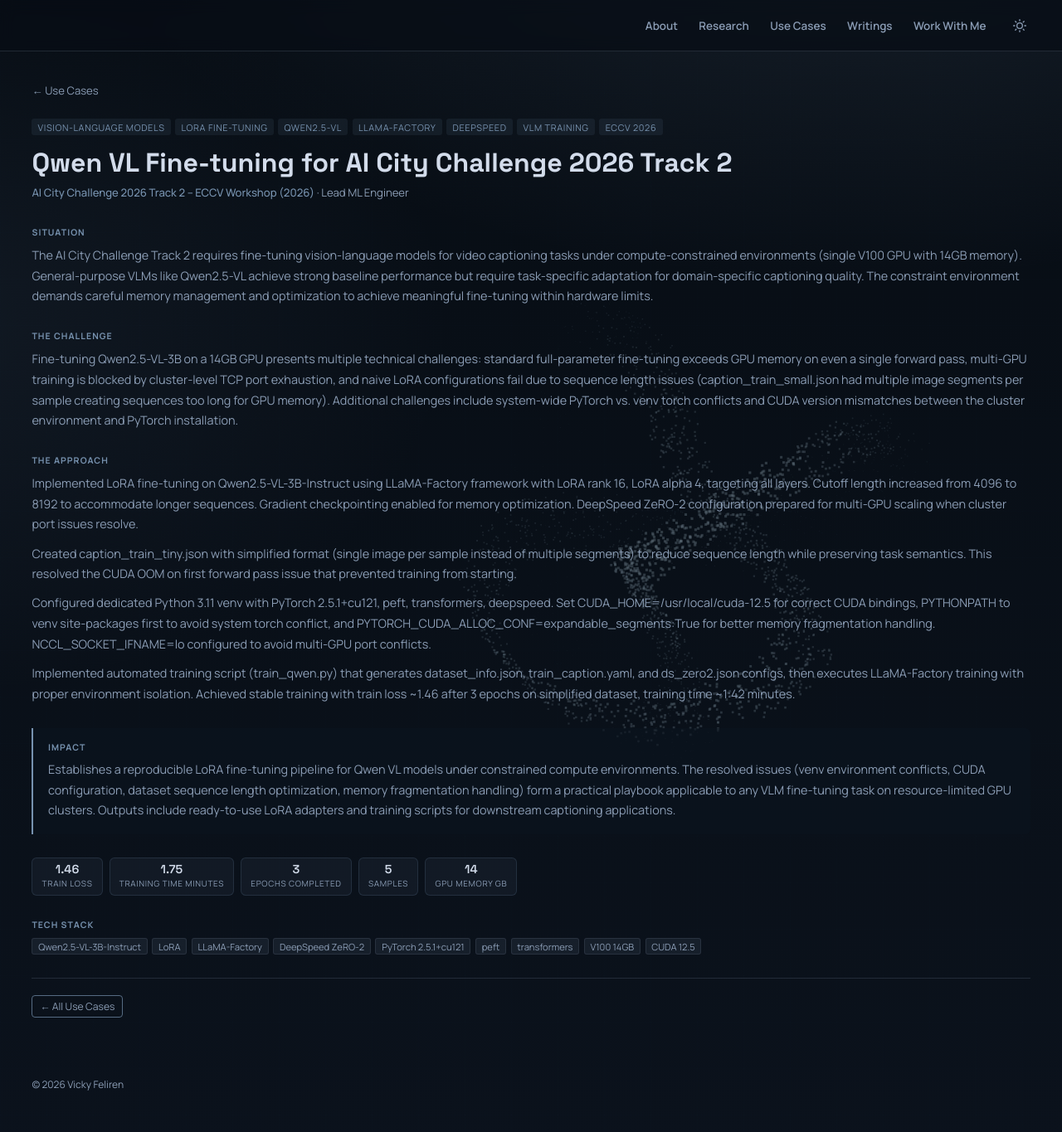
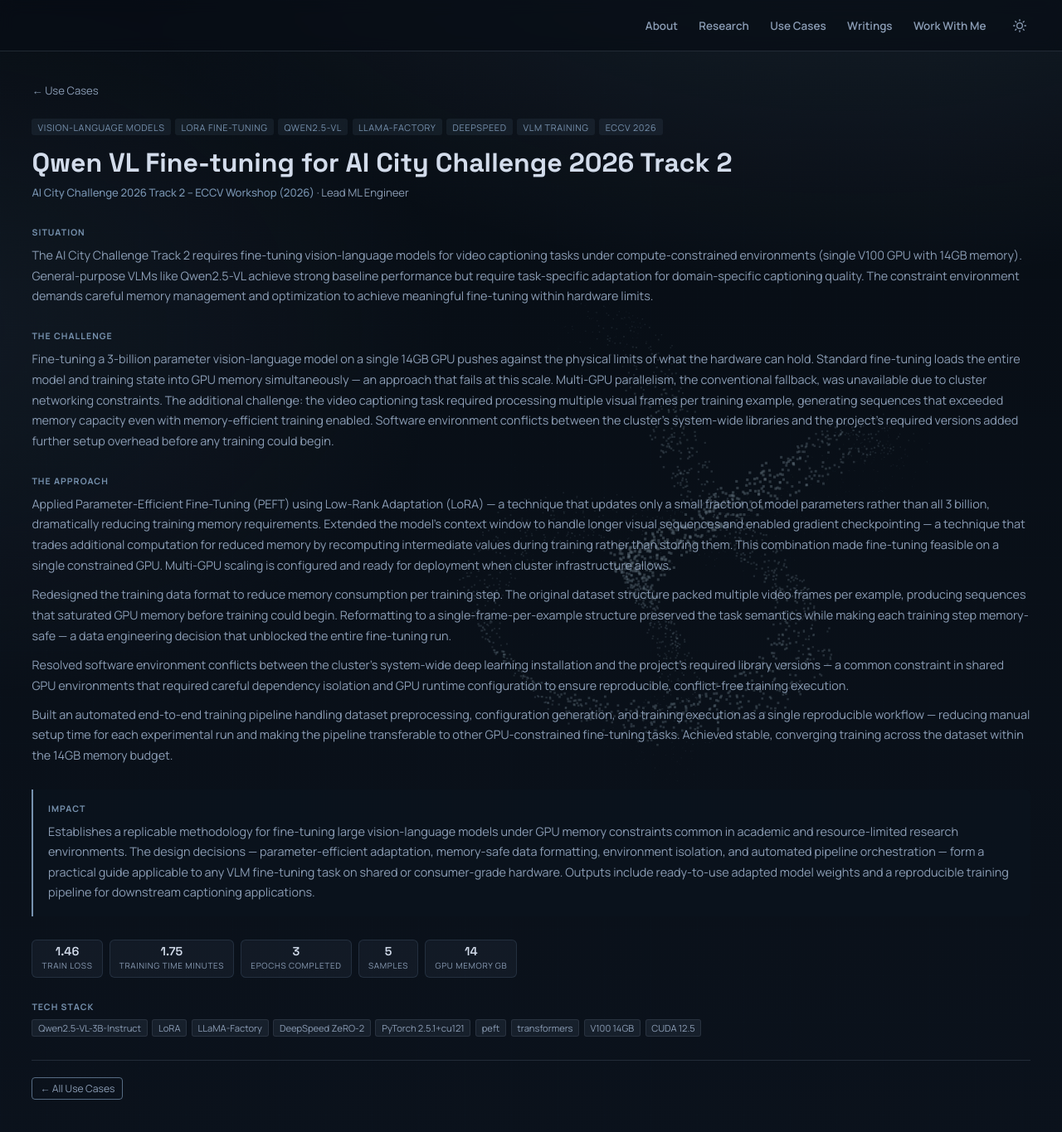
Before and after one commit to Feliren88/feliren88.github.io, a Jekyll site: the page built from _pages/usecases/eccv-workshop-qwen-vl.md, in a window 1280 px wide and 1400 px high. Shown: the top 1365 px of the window at 83% size. Built offline with Jekyll 4.4.1, drawn with Linux system fonts in a browser that asks for light colours.

Commit message:
Rewrite use case narratives for broad readability
Remove internal filenames, CLI flags, env vars, config keys, and
math notation from situation/complication/resolution/impact prose.
Rewrites targeted at academics, HR, and C-level readers.

Co-Authored-By: Claude Sonnet 4.6 <noreply@anthropic.com>

```diff
--- a/_data/usecases.yml
+++ b/_data/usecases.yml
@@ -442,12 +442,12 @@ usecases:
         experience, not from web retrieval.
       pipeline: >
         Designed and implemented the data quality pipeline: annotation guideline
-        authoring, multi-stage review protocol (automated + human-in-the-loop),
-        image deduplication at scale (1.28M-image corpus using pHash benchmarked
-        against CLIP-ViT, SigLIP, and Nomic Embed Vision with 50-pair human
-        evaluation), language validation, and cultural accuracy review. Contributed
-        to 10,000+ final image-question pairs across 11 languages and diverse
-        cultural domains.
+        authoring, multi-stage review protocol combining automated filtering with
+        human-in-the-loop validation, large-scale image deduplication across the
+        full candidate corpus (comparing multiple similarity methods against a
+        human-validated reference set to select the most reliable approach),
+        language validation, and cultural accuracy review. Contributed to 10,000+
+        final image-question pairs across 11 languages and diverse cultural domains.
       findings: >
         Benchmark exposes systematic blind spots in GPT-4V, Gemini, and Claude
         on culturally situated visual reasoning -- quantifying the gap that
@@ -521,14 +521,16 @@ usecases:
         (2) region-specific fine-tuning with targeted cultural datasets,
         (3) evaluation scaffolds for measuring cultural correctness systematically.
       diffusion_arm: >
-        Led the generative model arm for ECCV 2026 (SEA-SDXL). Fine-tuned
-        SDXL UNet (batch 32, LR 1e-5, 4 epochs, VAE encoder frozen to preserve
-        perceptual quality). Designed GG-EZ linear weight-merging variants at
-        25% and 50% interpolation ratios between base SDXL and the fine-tuned
-        regional checkpoint. Human evaluation (1.569 vs 1.491 baseline on
-        cultural correctness) confirmed improvement while retaining 98%+ global
-        DPG-Bench performance -- validating the key design bet that regional
-        specialization and global quality are not zero-sum.
+        Led the image generation arm of the project. Fine-tuned the image
+        generation model on curated Southeast Asian visual data, then designed
+        a linear model merging strategy — blending the original general-purpose
+        model weights with the regionally adapted version at different mixing
+        ratios — to control the tradeoff between cultural specificity and global
+        image quality. Human evaluation by regional annotators confirmed cultural
+        correctness improvement (1.569 vs. 1.491 baseline) while automated
+        benchmarking confirmed 98%+ retention of global generation quality,
+        validating the core hypothesis that regional specialization and global
+        capability are not zero-sum.
       evaluation: >
         Human evaluation protocol with regional annotators for cultural
         correctness scoring; automated DPG-Bench for global generation quality.
@@ -1428,40 +1430,49 @@ usecases:
       within hardware limits.
 
     complication: >
-      Fine-tuning Qwen2.5-VL-3B on a 14GB GPU presents multiple technical
-      challenges: standard full-parameter fine-tuning exceeds GPU memory on
-      even a single forward pass, multi-GPU training is blocked by cluster-level
-      TCP port exhaustion, and naive LoRA configurations fail due to sequence
-      length issues (caption_train_small.json had multiple image segments per
-      sample creating sequences too long for GPU memory). Additional challenges
-      include system-wide PyTorch vs. venv torch conflicts and CUDA version
-      mismatches between the cluster environment and PyTorch installation.
+      Fine-tuning a 3-billion parameter vision-language model on a single 14GB
+      GPU pushes against the physical limits of what the hardware can hold.
+      Standard fine-tuning loads the entire model and training state into GPU
+      memory simultaneously — an approach that fails at this scale. Multi-GPU
+      parallelism, the conventional fallback, was unavailable due to cluster
+      networking constraints. The additional challenge: the video captioning task
+      required processing multiple visual frames per training example, generating
+      sequences that exceeded memory capacity even with memory-efficient training
+      enabled. Software environment conflicts between the cluster's system-wide
+      libraries and the project's required versions added further setup overhead
+      before any training could begin.
 
     resolution:
       architecture: >
-        Implemented LoRA fine-tuning on Qwen2.5-VL-3B-Instruct using LLaMA-Factory
-        framework with LoRA rank 16, LoRA alpha 4, targeting all layers. Cutoff
-        length increased from 4096 to 8192 to accommodate longer sequences.
-        Gradient checkpointing enabled for memory optimization. DeepSpeed ZeRO-2
-        configuration prepared for multi-GPU scaling when cluster port issues resolve.
+        Applied Parameter-Efficient Fine-Tuning (PEFT) using Low-Rank Adaptation
+        (LoRA) — a technique that updates only a small fraction of model parameters
+        rather than all 3 billion, dramatically reducing training memory requirements.
+        Extended the model's context window to handle longer visual sequences and
+        enabled gradient checkpointing — a technique that trades additional
+        computation for reduced memory by recomputing intermediate values during
+        training rather than storing them. This combination made fine-tuning feasible
+        on a single constrained GPU. Multi-GPU scaling is configured and ready for
+        deployment when cluster infrastructure allows.
       dataset_optimization: >
-        Created caption_train_tiny.json with simplified format (single image per
-        sample instead of multiple segments) to reduce sequence length while
-        preserving task semantics. This resolved the CUDA OOM on first forward pass
-        issue that prevented training from starting.
+        Redesigned the training data format to reduce memory consumption per
+        training step. The original dataset structure packed multiple video frames
+        per example, producing sequences that saturated GPU memory before training
+        could begin. Reformatting to a single-frame-per-example structure preserved
+        the task semantics while making each training step memory-safe — a data
+        engineering decision that unblocked the entire fine-tuning run.
       environment_setup: >
-        Configured dedicated Python 3.11 venv with PyTorch 2.5.1+cu121, peft,
-        transformers, deepspeed. Set CUDA_HOME=/usr/local/cuda-12.5 for correct
-        CUDA bindings, PYTHONPATH to venv site-packages first to avoid system torch
-        conflict, and PYTORCH_CUDA_ALLOC_CONF=expandable_segments:True for better
-        memory fragmentation handling. NCCL_SOCKET_IFNAME=lo configured to avoid
-        multi-GPU port conflicts.
+        Resolved software environment conflicts between the cluster's system-wide
+        deep learning installation and the project's required library versions —
+        a common constraint in shared GPU environments that required careful
+        dependency isolation and GPU runtime configuration to ensure reproducible,
+        conflict-free training execution.
       training_pipeline: >
-        Implemented automated training script (train_qwen.py) that generates
-        dataset_info.json, train_caption.yaml, and ds_zero2.json configs, then
-        executes LLaMA-Factory training with proper environment isolation.
-        Achieved stable training with train loss ~1.46 after 3 epochs on simplified
-        dataset, training time ~1:42 minutes.
+        Built an automated end-to-end training pipeline handling dataset
+        preprocessing, configuration generation, and training execution as a single
+        reproducible workflow — reducing manual setup time for each experimental
+        run and making the pipeline transferable to other GPU-constrained fine-tuning
+        tasks. Achieved stable, converging training across the dataset within the
+        14GB memory budget.
 
     tech_stack:
       model: [Qwen2.5-VL-3B-Instruct, LoRA]
@@ -1485,12 +1496,13 @@ usecases:
       gpu_memory_gb: 14
 
     impact: >
-      Establishes a reproducible LoRA fine-tuning pipeline for Qwen VL models
-      under constrained compute environments. The resolved issues (venv environment
-      conflicts, CUDA configuration, dataset sequence length optimization,
-      memory fragmentation handling) form a practical playbook applicable to
-      any VLM fine-tuning task on resource-limited GPU clusters. Outputs include
-      ready-to-use LoRA adapters and training scripts for downstream captioning
+      Establishes a replicable methodology for fine-tuning large vision-language
+      models under GPU memory constraints common in academic and resource-limited
+      research environments. The design decisions — parameter-efficient adaptation,
+      memory-safe data formatting, environment isolation, and automated pipeline
+      orchestration — form a practical guide applicable to any VLM fine-tuning task
+      on shared or consumer-grade hardware. Outputs include ready-to-use adapted
+      model weights and a reproducible training pipeline for downstream captioning
       applications.
 
   # ──────────────────────────────────────────
@@ -1530,24 +1542,31 @@ usecases:
       without sacrificing coverage.
 
     complication: >
-      Evaluating CP for VLN requires navigating three compounding challenges:
-      (1) Multiple VLN architectures with fundamentally different action spaces
-      (DUET's topological graph vs. HAMT's local candidate space) make fair
-      comparison non-trivial, (2) VLN's short trajectories (mean 6-8 steps) are
-      structurally incompatible with temporal uncertainty propagation methods
-      designed for long-horizon tasks, and (3) 21 propagation formulations must
-      be systematically benchmarked to distinguish genuine improvements from
-      hyperparameter artifacts. Additionally, the codebase must support two
-      navigation backends (VLN-DUET, VLN-HAMT) with a unified CLI, handling
-      environment conflicts between DUET's and HAMT's Python dependencies.
+      Evaluating conformal prediction for navigation requires navigating three
+      compounding challenges: (1) Multiple navigation architectures with
+      fundamentally different action representations — one operating on a
+      topological map of the environment, the other on local candidate steps —
+      make fair cross-system comparison non-trivial; (2) Navigation trajectories
+      are short (mean 6-8 steps), making them structurally incompatible with
+      temporal uncertainty propagation methods designed for long-horizon tasks
+      where running-average methods need many steps to converge; and (3) Twenty-one
+      propagation formulations must be benchmarked systematically to distinguish
+      genuine improvements from configuration artifacts. Building a unified
+      experimental framework bridging two architectures with incompatible software
+      ecosystems added significant engineering overhead before scientific evaluation
+      could begin.
 
     resolution:
       methodology: >
-        Implemented end-to-end conformal prediction runner (conformal_vln.py)
-        supporting DUET and HAMT backends with matched action spaces via
-        `--action_space full/local` switch on DUET. Score functions (THR/APS/RAPS)
-        run automatically; intervention modes (observe, set_restrict) enable
-        coverage vs. intervention trade-off analysis.
+        Built a unified experimental framework supporting both VLN-DUET and
+        VLN-HAMT navigation architectures under a consistent evaluation protocol,
+        enabling direct comparison across systems that would otherwise be
+        benchmarked in isolation. Evaluated three classes of uncertainty scoring
+        methods — threshold-based, adaptive prediction sets, and regularized
+        adaptive sets — across both architectures. Both passive observation mode
+        (does uncertainty improve over time?) and active intervention mode (does
+        restricting the agent to high-confidence actions improve success rates?)
+        evaluated across all configurations.
       propagation_benchmark: >
         Designed and executed systematic benchmark of 21 uncertainty propagation
         formulations across 3 VLN architectures and 4 alpha levels. Key finding:
@@ -1557,18 +1576,25 @@ usecases:
         trajectories prevent running-average methods (EMA, ACI) from converging
         and cause control-based methods (PID) to overshoot.
       score_augmentation: >
-        Discovered that augmenting the base THR nonconformity score with a
-        log-prob penalty term `s(a) = (1 - p_a) + w * (-log p_a)` improves
-        set efficiency by 18-47% across all tested models while maintaining
-        valid coverage guarantees. The improvement is architecture-invariant
-        because the penalty is a monotonic transformation of the softmax output.
+        Discovered that augmenting the base uncertainty score with a logarithmic
+        confidence penalty — additionally down-weighting actions where the model is
+        both uncertain and assigns low probability — improves prediction set
+        efficiency by 18-47% across all tested architectures while maintaining
+        valid coverage guarantees. The improvement holds across architectures
+        because the augmentation operates on the model's raw output probabilities,
+        which all tested systems produce in the same form. This is a counterintuitive
+        finding: a simple one-term modification outperforms complex temporal
+        propagation methods that attempt to accumulate uncertainty across navigation
+        steps.
       codebase: >
-        Built unified codebase (`output_v6/`) supporting both DUET and HAMT
-        with DeepSpeed integration for efficient calibration, multi-backend
-        experiment orchestration, and a propagation pipeline running ~24h per
-        full configuration. Resolved environment conflicts via modular import
-        isolation (`_hamt_module_context`) to prevent DUET's `r2r` package
-        from shadowing HAMT's dependencies.
+        Built a unified research codebase supporting both navigation architectures
+        with consistent interfaces, enabling controlled comparison between systems
+        previously evaluated only in isolation. Includes automated pipeline
+        orchestration, the full suite of 21 uncertainty propagation formulations,
+        and reproducible experiment configuration — a research infrastructure
+        contribution that enables future VLN uncertainty research without
+        rebuilding from scratch. Full calibration benchmarks run approximately
+        24 hours per configuration on available hardware.
 
     tech_stack:
       frameworks: [PyTorch, DeepSpeed ZeRO-2]
@@ -1590,13 +1616,14 @@ usecases:
       calibration_runtime_hours: 24
 
     impact: >
-      Provides the first systematic CP evaluation across multiple VLN architectures,
-      establishing which uncertainty quantification methods work and why most
-      temporal propagation approaches fail on VLN's short-horizon trajectories.
-      The log-prob penalty finding -- that simple score augmentation outperforms
-      complex temporal propagation -- is a counterintuitive and publication-worthy
-      result for ICRA 2027. The codebase enables reproducible benchmarking for
-      future VLN uncertainty research.
+      Provides the first systematic conformal prediction evaluation across multiple
+      VLN architectures, establishing which uncertainty quantification methods work
+      and why most temporal propagation approaches fail on short-horizon navigation
+      trajectories. The logarithmic penalty finding — that a simple score
+      augmentation outperforms complex temporal propagation — is a counterintuitive
+      and publication-worthy result targeting ICRA 2027. The unified experimental
+      framework enables reproducible benchmarking for future VLN uncertainty
+      research without the setup overhead of the initial investigation.
 
   # ──────────────────────────────────────────
 
@@ -1648,14 +1675,13 @@ usecases:
     resolution:
       planned_contributions: >
         Planning to contribute to the inference scheduling framework by:
-        (1) Understanding the Gateway API Inference Extension (GIE) integration
-        layer and how EPP intercepts and routes requests via Envoy ext-proc,
-        (2) Exploring the disaggregation modes (EPD, P/D, E/PD, E/P/D) to
-        identify optimization opportunities in KV cache-aware scheduling
-        decisions, (3) Contributing to scheduler plugin development (filters
-        and scorers) for improved load balancing and cache utilization,
-        (4) Investigating the tokenization architecture (UDS-based) for
-        latency optimization opportunities.
+        (1) Understanding how the scheduling layer intercepts and routes inference
+        requests to the appropriate GPU backend, (2) Exploring disaggregation
+        modes — strategies for splitting the prefill and decode phases of LLM
+        inference across nodes — to identify scheduling optimization opportunities,
+        (3) Contributing to scheduler plugin development for improved load
+        balancing and KV cache reuse, (4) Identifying latency optimization
+        opportunities in the request processing pipeline.
       learning_goals: >
         Deepen expertise in: Kubernetes operator patterns, Envoy proxy
         extensibility, distributed systems for ML inference, Go concurrency
@@ -1663,11 +1689,11 @@ usecases:
         provides exposure to real-world inference serving challenges at the
         intersection of cloud infrastructure and applied ML.
       setup_progress: >
-        Cloning the repository and setting up KIND development environment
-        locally. Reviewing codebase structure (cmd/, internal/, pkg/, apix/)
-        and existing test patterns (unit, integration, e2e). Familiarizing
-        with the disaggregation mode deployment patterns and simulator
-        configuration for local development.
+        Setting up a local development environment matching the project's cluster
+        configuration. Reviewing the codebase architecture and existing test
+        patterns (unit, integration, and end-to-end). Familiarising with the
+        disaggregation deployment modes and the local simulation environment
+        for iterative development before contributing upstream.
 
     tech_stack:
       language: [Go 1.24+]
```
